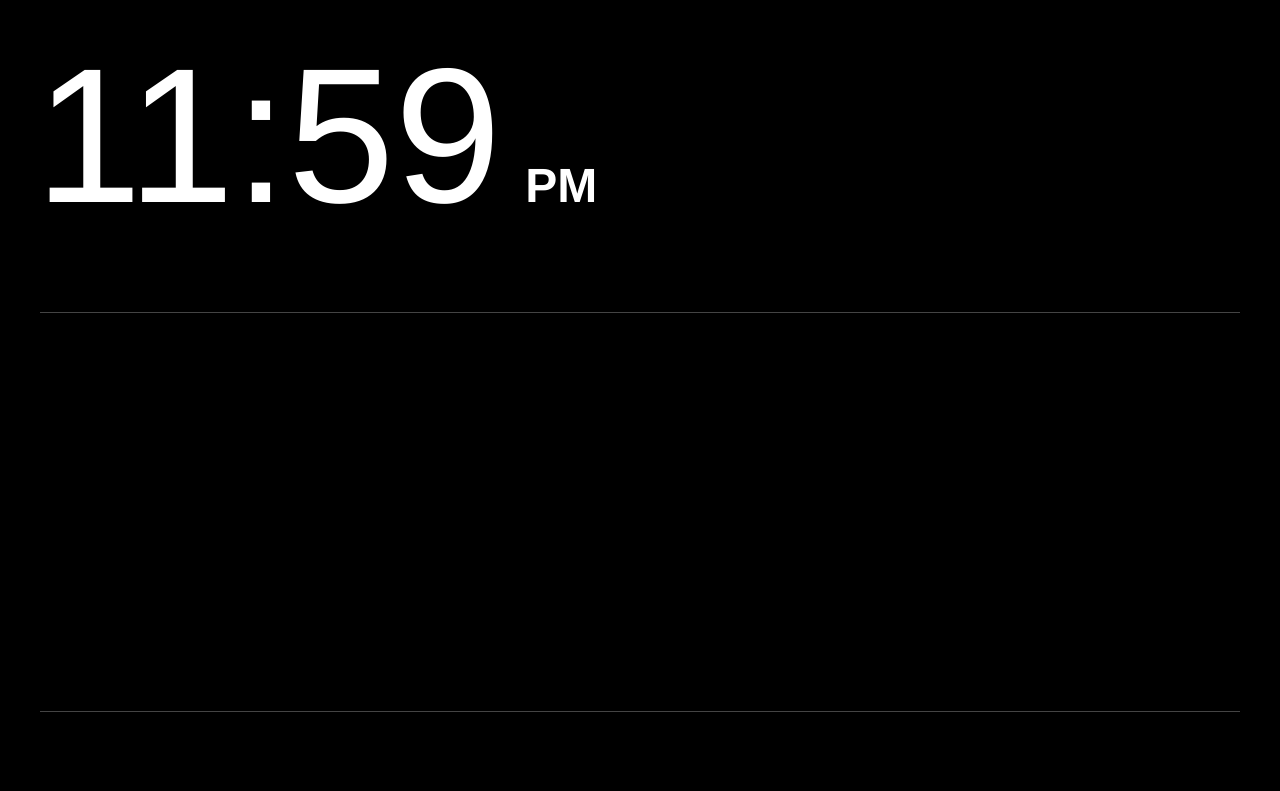
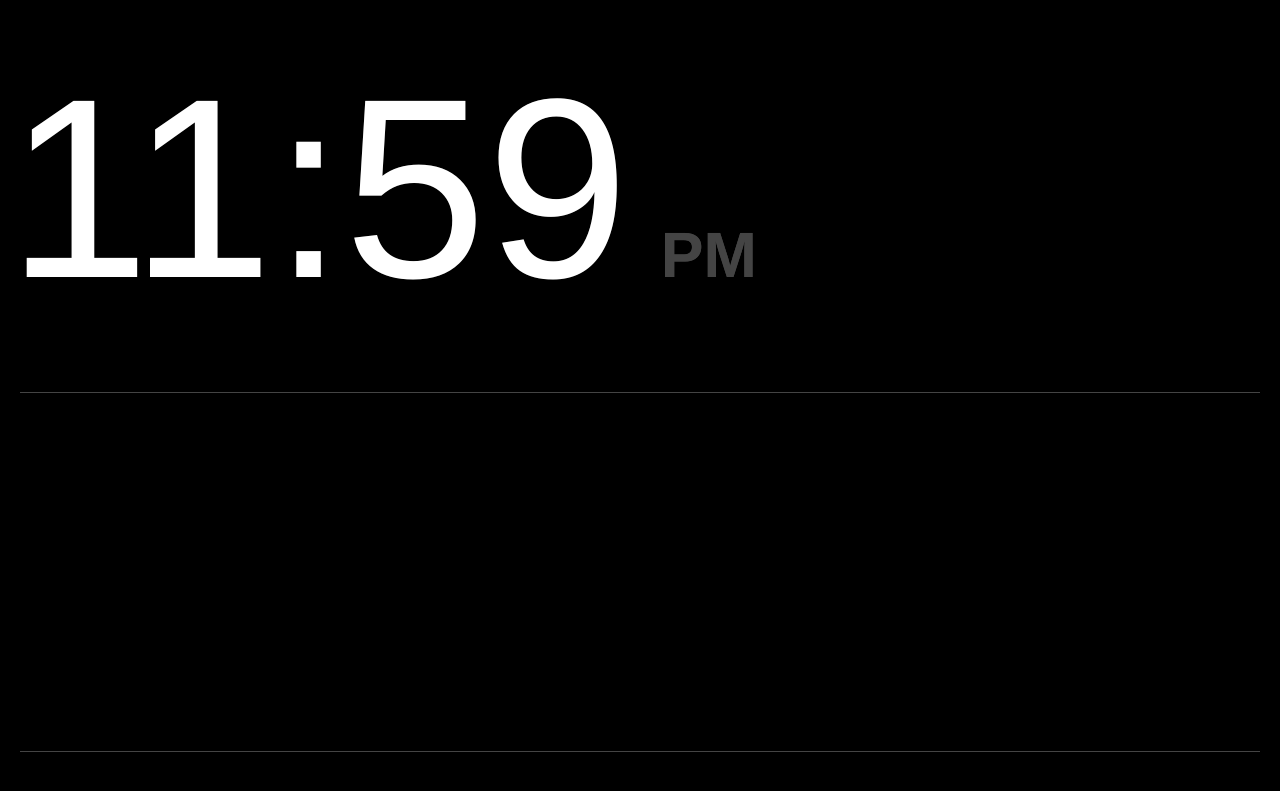
Before and after one commit to AkaokA/ipad-dashboard, a Jekyll site: the page built from index.html, in a window 1280 px wide. Shown: the top 791 px of the page. Built offline with Jekyll 4.4.1, drawn with Linux system fonts in a browser that asks for light colours; nearby versions of some CDN libraries.

Commit message:
Redesign.

```diff
--- a/css/main.scss
+++ b/css/main.scss
@@ -4,9 +4,11 @@
 @charset "utf-8";
 
 // Our variables
-$base-font-family: "adelle-sans-1", "adelle-sans-2", Helvetica, Arial, sans-serif;
-$base-font-size:   				24px;
-$base-line-height: 				1.5;
+$font-stack: Helvetica, Arial, sans-serif;
+$base-font-family: "adelle-sans-1", "adelle-sans-2", $font-stack;
+$industry-font-family: "industry-inc-base-1","industry-inc-base-2", $font-stack;
+$base-font-size:   				32px;
+$base-line-height: 				1.4;
 
 $small-font-size:         $base-font-size * 0.75;
 $large-font-size:         $base-font-size * 2;
@@ -79,46 +81,86 @@
   @extend %clearfix;
 }
 
-.currentTemperature {
-  position: relative;
-  top: 0;
-  left: 0;
-  font-size: $large-font-size;
-  color: $grey-color-light;
-  background-color: rgba(0,0,0,0.5);
-}
-
 .timeAndWeatherWidget {
   position: absolute;
-  width: 100%;
-  padding: 0 $spacing-unit*2;
+	top: 0;
+	bottom: 0;
+	left: 0;
+	right: 0;
+
+  padding: $spacing-unit;
 
   .timeDisplay {
+	  position: relative;
+	  height: 240px;
     font-size: $huge-font-size;
     font-weight: 100;
     line-height: 1;
     margin: $spacing-unit*2 0;
-    margin-left: - 5px;
+    margin-left: -0.05em;
+
+	  .timeDisplayBase,
+	  .timeDisplayOverlay {
+		  position: absolute;
+	  }
+
+	  .timeDisplayBase {
+		  font-family: "industry-inc-3d-1","industry-inc-3d-2", $font-stack;
+		  color: $grey-color-dark;
+	  }
+	  .timeDisplayOverlay {
+		  font-family: $industry-font-family;
+		  color: $text-color;
+	  }
 
     .ampm {
+	    font-family: $industry-font-family;
       font-size: $large-font-size;
+      color: $grey-color-dark;
       font-weight: 600;
       margin-left: 0.5em;
     }
   }
 
+	.temperatureSummary {
+		position: relative;
+		width: 100%;
+		font-family: $industry-font-family;
+// 		text-align: center;
+
+		.currentTemperature {
+			font-size: $large-font-size;
+			color: $text-color;
+	    margin-top: 0.15em;
+		}
+		.highTemperature {
+			color: $amber-color;
+		}
+		.lowTemperature {
+			color: $blue-color;
+		}
+
+		.tempLabel,
+		.tempValue {
+		}
+
+		.tempLabel {
+		}
+		.tempValue {
+		}
+	}
+
   $barWidth: 32px;
 
   .weatherDisplay {
-    position: relative;
-    width: 100%;
-    height: 400px;
-    margin-top: $spacing-unit * 4;
-    margin-bottom: $base-font-size + $spacing-unit * 1;
+    position: absolute;
+    height: 360px;
+    left: $spacing-unit;
+    right: $spacing-unit;
+    bottom: 0;
+    margin-bottom: $base-font-size*4 + $spacing-unit;
     font-size: 0;
-//     border-top: 1px solid $grey-color-dark;
     border-bottom: 1px solid $grey-color-dark;
-//     border-left: 2px solid $amber-color;
 
     & > * {
       font-size: $base-font-size;
@@ -132,26 +174,12 @@
       background-color: $grey-color-dark;
     }
 
-/*
-    .daylightIndicator {
-      position: absolute;
-      -webkit-transform: translateY(-50%);
-      height: 2px;
-      background-color: $grey-color;
-      box-sizing: content-box;
-      border-left: 4px solid $background-color;
-      border-right: 4px solid $background-color;
-      border-radius: 4px;
-    }
-*/
-
     .forecastGraph, .precipitationGraph {
       position: absolute;
       width: 100%;
       top: 0;
       bottom: 4px;
     }
-
 
     .forecastGraph {
       .temperatureMarker {
@@ -179,6 +207,7 @@
           position: absolute;
           bottom: 0px;
           left: 50%;
+          font-family: "industry-inc-inline-stroke-1","industry-inc-inline-stroke-2", $font-stack;
           font-size: $small-font-size;
           font-weight: 600;
           -webkit-transform: translate(-50%, -50%);
@@ -206,6 +235,7 @@
     height: $small-font-size * 1.5;
     top: 100%;
     left: 0;
+    font-family: "industry-inc-inline-stroke-1","industry-inc-inline-stroke-2", $font-stack;
 
     .hourLabel {
       position: absolute;
@@ -219,14 +249,19 @@
         left: 50%;
         -webkit-transform: translateX(-50%);
         font-size: $small-font-size;
-        color: $grey-color;
       }
     }
   }
 
   .weatherDescription {
+	  position: absolute;
+	  width: 100%;
+	  bottom: 0;
+	  margin-bottom: $spacing-unit;
+
     .summary {
-
+      font-family: $industry-font-family;
+      color: $grey-color;
     }
 
     .precip {
@@ -238,6 +273,7 @@
   }
 }
 
+/*
 .nextBusWidget {
 	position: absolute;
 	width: 100%;
@@ -318,3 +354,4 @@
   }
 
 }
+*/
--- a/index.html
+++ b/index.html
@@ -11,13 +11,16 @@
 
 <div class="timeAndWeatherWidget">
   <div class="timeDisplay"></div>
-  <div class="currentTemperature"></div>
+  <div class="temperatureSummary">
+  	<div class="highTemperature"></div>
+  	<div class="currentTemperature"></div>
+  	<div class="lowTemperature"></div>
+	</div>
   <div class="weatherDisplay">
     <div class="midline"></div>
     <div class="precipitationGraph"></div>
     <div class="forecastGraph"></div>
     <div class="hoursLegend"></div>
-<!--     <div class="daylightIndicator"></div> -->
   </div>
   <div class="weatherDescription">
     <p class="summary"></p>
--- a/scripts/timeandweather.js
+++ b/scripts/timeandweather.js
@@ -57,7 +57,8 @@
 
 var displayTime = function() {
   currentTime = new Date();
-	$dateElement.html(formatTime(currentTime, true, true, true));
+  var timeString = formatTime(currentTime, true, true, true);
+	$dateElement.html("<span class='timeDisplayBase'>" + timeString + "</span><span class='timeDisplayOverlay'>" + timeString + "</span>");
 
 	// position current time marker in forecast graph
 	var currentTimePercent = getTimePercent(currentTime);
@@ -131,9 +132,16 @@
   $(".midline").css("bottom", zeroPercent + "%" );
 
   // show current temperature
-  var currentTemperature = Math.round(data.currently.apparentTemperature) + "&deg;";
-  $('.currentTemperature').html("");
-  $(".currentTemperature").append(currentTemperature + " right now");
+  var currentTemperature = "<span class='tempValue'>" + Math.round(data.currently.apparentTemperature) + "&deg;</span>";
+  $(".currentTemperature").html("");
+  $(".currentTemperature").append("<span class='tempLabel'>now </span>" + currentTemperature);
+  var highTemperature = "<span class='tempValue'>" + Math.round(maxTemp) + "&deg;</span>";
+  $(".highTemperature").html("");
+  $(".highTemperature").append("<span class='tempLabel'>high </span>" + highTemperature);
+  var lowTemperature = "<span class='tempValue'>" + Math.round(minTemp) + "&deg;</span>";
+  $(".lowTemperature").html("");
+  $(".lowTemperature").append("<span class='tempLabel'>low </span>" + lowTemperature);
+
 
   var cachedTemperature = null;
 
```
